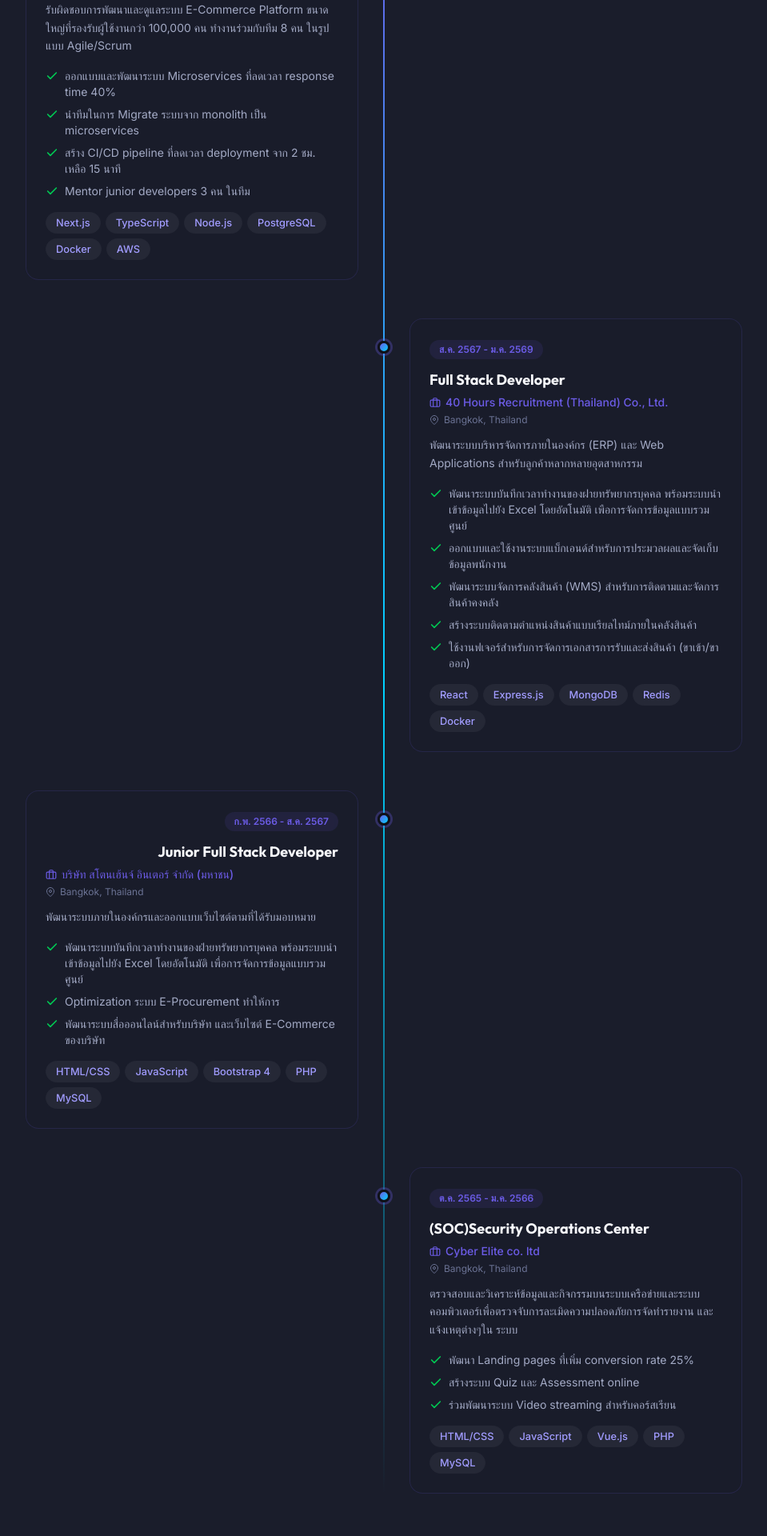
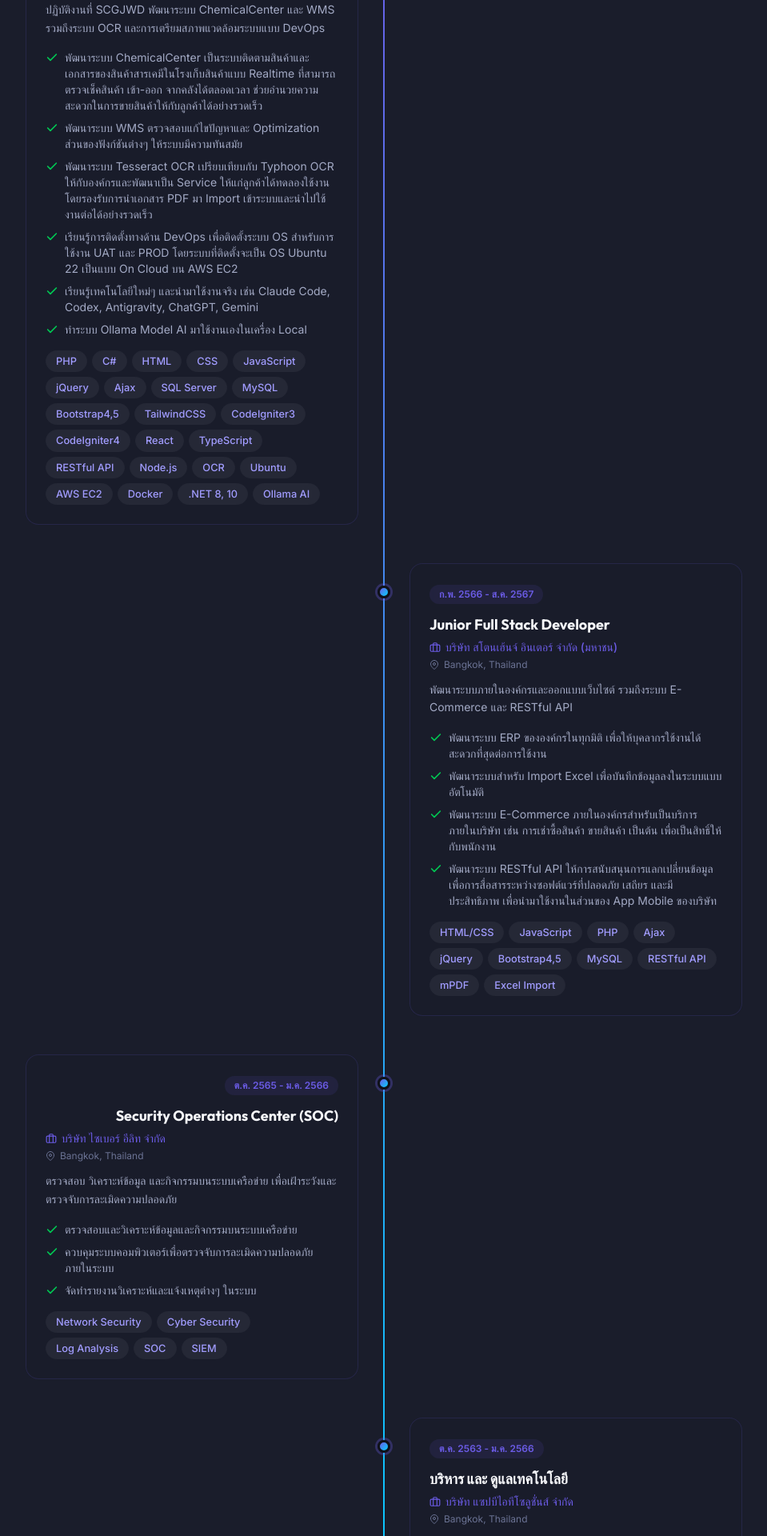
Before and after one commit to scorepionkille/scorepionkille.github.io, a Next.js app: page / in a window 1280 px wide. Shown: the part 2740-4660 px from the top of the page at 80% size, without its empty margins (160-1119 px from the left). Built offline with nearby package versions, Linux system fonts and the light colour scheme.

Commit message:
feat: initialize data configuration module for profile management

```diff
--- a/src/data/data.ts
+++ b/src/data/data.ts
@@ -86,8 +86,8 @@ export const personalInfo: PersonalInfo = {
   phone: "+66 65-968-3538",
   location: "Bangkok, Thailand",
   bio: "Full Stack Developer ประสบการณ์กว่า 3+ ปี มีความเชี่ยวชาญด้านการพัฒนา Web Application ชอบเรียนรู้เทคโนโลยีใหม่ๆ และแก้ปัญหาที่ซับซ้อน เน้นการเขียนโค้ดที่สะอาด มีประสิทธิภาพ และ maintainable พร้อมทำงานร่วมกับทีมเพื่อสร้างสรรค์ผลิตภัณฑ์ที่มีคุณภาพ และมีประสบการณ์ด้าน IT support ทั้งหมด 5 ปี",
-  avatarUrl: "/my-profile.jpg",
-  resumeUrl: "/CV_Adisorn_Wongtip.pdf",
+  avatarUrl: "my-profile.jpg",
+  resumeUrl: "CV_Adisorn_Wongtip.pdf",
   socials: [
     { name: "GitHub", url: "https://github.com/adisornwongtip", icon: "github" },
     { name: "LinkedIn", url: "https://www.linkedin.com/in/adisornwongtip/", icon: "linkedin" },
@@ -104,68 +104,132 @@ export const personalInfo: PersonalInfo = {
 export const experiences: Experience[] = [
   {
     id: 1,
-    company: "Caninnovation Co., Ltd.",
-    role: "Full Stack Developer",
-    period: "ม.ค. 2569 - ปัจจุบัน",
+    company: "บริษัท จัดหางาน 40 อาวเออร์ส (ประเทศไทย) จำกัด",
+    role: "Full Stack Developer (ปฏิบัติงานที่ SCGJWD)",
+    period: "ส.ค. 2567 - ปัจจุบัน",
     location: "Bangkok, Thailand",
-    description:
-      "รับผิดชอบการพัฒนาและดูแลระบบ E-Commerce Platform ขนาดใหญ่ที่รองรับผู้ใช้งานกว่า 100,000 คน \n" +
-      "ทำงานร่วมกับทีม 8 คน ในรูปแบบ Agile/Scrum",
+    description: "ปฏิบัติงานที่ SCGJWD พัฒนาระบบ ChemicalCenter และ WMS รวมถึงระบบ OCR และการเตรียมสภาพแวดล้อมระบบแบบ DevOps",
     achievements: [
-      "ออกแบบและพัฒนาระบบ Microservices ที่ลดเวลา response time 40%",
-      "นำทีมในการ Migrate ระบบจาก monolith เป็น microservices",
-      "สร้าง CI/CD pipeline ที่ลดเวลา deployment จาก 2 ชม. เหลือ 15 นาที",
-      "Mentor junior developers 3 คน ในทีม",
+      "พัฒนาระบบ ChemicalCenter เป็นระบบติดตามสินค้าและเอกสารของสินค้าสารเคมีในโรงเก็บสินค้าแบบ Realtime ที่สามารถตรวจเช็คสินค้า เข้า-ออก จากคลังได้ตลอดเวลา ช่วยอำนวยความสะดวกในการขายสินค้าให้กับลูกค้าได้อย่างรวดเร็ว",
+      "พัฒนาระบบ WMS ตรวจสอบแก้ไขปัญหาและ Optimization ส่วนของฟังก์ชันต่างๆ ให้ระบบมีความทันสมัย",
+      "พัฒนาระบบ Tesseract OCR เปรียบเทียบกับ Typhoon OCR ให้กับองค์กรและพัฒนาเป็น Service ให้แก่ลูกค้าได้ทดลองใช้งาน โดยรองรับการนำเอกสาร PDF มา Import เข้าระบบและนำไปใช้งานต่อได้อย่างรวดเร็ว",
+      "เรียนรู้การติดตั้งทางด้าน DevOps เพื่อติดตั้งระบบ OS สำหรับการใช้งาน UAT และ PROD โดยระบบที่ติดตั้งจะเป็น OS Ubuntu 22 เป็นแบบ On Cloud บน AWS EC2",
+      "เรียนรู้เทคโนโลยีใหม่ๆ และนำมาใช้งานจริง เช่น Claude Code, Codex, Antigravity, ChatGPT, Gemini",
+      "ทำระบบ Ollama Model AI มาใช้งานเองในเครื่อง Local"
     ],
-    techStack: ["Next.js", "TypeScript", "Node.js", "PostgreSQL", "Docker", "AWS"],
+    techStack: ["PHP", "C#",
+      "HTML", "CSS", "JavaScript", "jQuery", "Ajax",
+      "SQL Server", "MySQL", "Bootstrap4,5", "TailwindCSS", "CodeIgniter3", "CodeIgniter4",
+      "React", "TypeScript", "RESTful API", "Node.js", "OCR", "Ubuntu", "AWS EC2", "Docker", ".NET 8, 10",
+      "Ollama AI"]
   },
   {
     id: 2,
-    company: "40 Hours Recruitment (Thailand) Co., Ltd.",
-    role: "Full Stack Developer",
-    period: "ส.ค. 2567 - ม.ค. 2569",
-    location: "Bangkok, Thailand",
-    description:
-      "พัฒนาระบบบริหารจัดการภายในองค์กร (ERP) และ Web Applications สำหรับลูกค้าหลากหลายอุตสาหกรรม",
-    achievements: [
-      "พัฒนาระบบบันทึกเวลาทํางานของฝายทรัพยากรบุคคล พร้อมระบบนําเข้าข้อมูลไปยัง Excel โดยอัตโนมัติ เพือการจัดการข้อมูลแบบรวมศูนย์",
-      "ออกแบบและใช้งานระบบแบ็กเอนด์สําหรับการประมวลผลและจัดเก็บข้อมูลพนักงาน",
-      "พัฒนาระบบจัดการคลังสินค้า (WMS) สําหรับการติดตามและจัดการสินค้าคงคลัง",
-      "สร้างระบบติดตามตําแหน่งสินค้าแบบเรียลไทม์ภายในคลังสินค้า",
-      "ใช้งานฟเจอร์สําหรับการจัดการเอกสารการรับและส่งสินค้า (ขาเข้า/ขาออก)",
-    ],
-    techStack: ["React", "Express.js", "MongoDB", "Redis", "Docker"],
-  },
-  {
-    id: 3,
     company: "บริษัท สโตนเฮ้นจ์ อินเตอร์ จำกัด (มหาชน)",
     role: "Junior Full Stack Developer",
     period: "ก.พ. 2566 - ส.ค. 2567",
     location: "Bangkok, Thailand",
-    description:
-      "พัฒนาระบบภายในองค์กรและออกแบบเว็บไซต์ตามที่ได้รับมอบหมาย",
+    description: "พัฒนาระบบภายในองค์กรและออกแบบเว็บไซต์ รวมถึงระบบ E-Commerce และ RESTful API",
     achievements: [
-      "พัฒนาระบบบันทึกเวลาทำงานของฝ่ายทรัพยากรบุคคล พร้อมระบบนำเข้าข้อมูลไปยัง Excel โดยอัตโนมัติ เพื่อการจัดการข้อมูลแบบรวมศูนย์",
-      "Optimization ระบบ E-Procurement ทำให้การ",
-      "พัฒนาระบบสื่อออนไลน์สำหรับบริษัท และเว็บไซต์ E-Commerce ของบริษัท",
+      "พัฒนาระบบ ERP ขององค์กรในทุกมิติ เพื่อให้บุคลากรใช้งานได้สะดวกที่สุดต่อการใช้งาน",
+      "พัฒนาระบบสำหรับ Import Excel เพื่อบันทึกข้อมูลลงในระบบแบบอัตโนมัติ",
+      "พัฒนาระบบ E-Commerce ภายในองค์กรสำหรับเป็นบริการภายในบริษัท เช่น การเช่าซื้อสินค้า ขายสินค้า เป็นต้น เพื่อเป็นสิทธิ์ให้กับพนักงาน",
+      "พัฒนาระบบ RESTful API ให้การสนับสนุนการแลกเปลี่ยนข้อมูล เพื่อการสื่อสารระหว่างซอฟต์แวร์ที่ปลอดภัย เสถียร และมีประสิทธิภาพ เพื่อนำมาใช้งานในส่วนของ App Mobile ของบริษัท"
     ],
-    techStack: ["HTML/CSS", "JavaScript", "Bootstrap 4", "PHP", "MySQL"],
+    techStack: ["HTML/CSS", "JavaScript", "PHP", "Ajax", "jQuery", "Bootstrap4,5", "MySQL", "RESTful API", "mPDF", "Excel Import"]
+  },
+  {
+    id: 3,
+    company: "บริษัท ไซเบอร์ อีลิท จำกัด",
+    role: "Security Operations Center (SOC)",
+    period: "ต.ค. 2565 - ม.ค. 2566",
+    location: "Bangkok, Thailand",
+    description: "ตรวจสอบ วิเคราะห์ข้อมูล และกิจกรรมบนระบบเครือข่าย เพื่อเฝ้าระวังและตรวจจับการละเมิดความปลอดภัย",
+    achievements: [
+      "ตรวจสอบและวิเคราะห์ข้อมูลและกิจกรรมบนระบบเครือข่าย",
+      "ควบคุมระบบคอมพิวเตอร์เพื่อตรวจจับการละเมิดความปลอดภัยภายในระบบ",
+      "จัดทำรายงานวิเคราะห์และแจ้งเหตุต่างๆ ในระบบ"
+    ],
+    techStack: ["Network Security", "Cyber Security", "Log Analysis", "SOC", "SIEM"]
   },
   {
     id: 4,
-    company: "Cyber Elite co. ltd",
-    role: "(SOC)Security Operations Center",
-    period: "ต.ค. 2565 - ม.ค. 2566",
+    company: "บริษัท แซปบีไอทีโซลูชั่นส์ จำกัด",
+    role: "บริหาร และ ดูแลเทคโนโลยี",
+    period: "ต.ค. 2563 - ม.ค. 2566",
     location: "Bangkok, Thailand",
-    description:
-      "ตรวจสอบและวิเคราะห์ข้อมูลและกิจกรรมบนระบบเครือข่ายและระบบคอมพิวเตอร์เพื่อตรวจจับการละเมิดความปลอดภัยการจัดทํารายงาน และแจ้งเหตุต่างๆใน ระบบ",
+    description: "บริหารจัดการด้านเทคโนโลยีและการติดตั้งอุปกรณ์อิเล็กทรอนิกส์และจอ LED ให้กับภาครัฐและเอกชน",
     achievements: [
-      "พัฒนา Landing pages ที่เพิ่ม conversion rate 25%",
-      "สร้างระบบ Quiz และ Assessment online",
-      "ร่วมพัฒนาระบบ Video streaming สำหรับคอร์สเรียน",
+      "ดำเนินกิจการค้า นำเข้า ส่งออก ซื้อ จำหน่าย ให้บริการติดตั้ง ซ่อมบำรุง ป้ายโฆษณาอิเล็กทรอนิกส์ โดยเน้นการซ่อมบำรุงจอ LED เป็นหลัก",
+      "บริหารบุคลากร จัดสรรงบประมาณ และตรวจเช็คบัญชีของทีม",
+      "พัฒนาระบบคลังสินค้าภายในระบบบริษัท"
     ],
-    techStack: ["HTML/CSS", "JavaScript", "Vue.js", "PHP", "MySQL"],
+    techStack: ["LED Display", "IT Management", "Inventory Management", "Budgeting"]
   },
+  {
+    id: 5,
+    company: "บริษัท ชอปปิ้งพีซี ดอทเน็ต จำกัด",
+    role: "IT Support",
+    period: "ก.พ. 2561 - ก.ย. 2563",
+    location: "Bangkok, Thailand",
+    description: "ให้บริการซัพพอร์ตระบบไอที ดูแลรักษาฮาร์ดแวร์ ซอฟต์แวร์ และระบบเครือข่ายสำหรับพนักงานและลูกค้า",
+    achievements: [
+      "ตรวจสอบอาการเสียของอุปกรณ์อิเล็กทรอนิกส์ต่างๆ เช่น Computer, Notebook, เครื่อง Server, จอ LED ขนาดใหญ่-ขนาดเล็ก, ป้าย LED ไฟวิ่ง, TV Wall และอุปกรณ์ภายในองค์กร",
+      "ลง Software ต่างๆ ให้กับลูกค้า เช่น ลง Windows 7, 8, 10 32/64bit, Driver, Photoshop, Microsoft Office และอื่นๆ ตามที่ได้รับมอบหมาย",
+      "แก้ไขปัญหาและดูแลอุปกรณ์ภายในองค์กร เช่น Computer, Printer, ระบบ LAN และแก้ไขระบบ Network เบื้องต้น",
+      "แจ้งสั่งซื้ออุปกรณ์หรือเปลี่ยนชิ้นส่วนอุปกรณ์ที่ได้รับมอบหมาย",
+      "ให้บริการลูกค้านอกสถานที่ (On-site Service) หรือช่วยเหลือระยะไกลผ่าน TeamViewer"
+    ],
+    techStack: ["Windows OS", "Hardware Troubleshooting", "Network Maintenance", "On-site Service", "TeamViewer"]
+  },
+  {
+    id: 6,
+    company: "บริษัท เอเธนส์ คอมมิวนิเคชั่น จำกัด",
+    role: "IT Support",
+    period: "ก.พ. 2559 - ม.ค. 2561",
+    location: "Bangkok, Thailand",
+    description: "ดูแลบำรุงรักษาคอมพิวเตอร์และระบบไอที พร้อมให้บริการซัพพอร์ตและแก้ไขปัญหาระบบเครือข่าย",
+    achievements: [
+      "ตรวจสอบอาการเสียของอุปกรณ์อิเล็กทรอนิกส์ต่างๆ เช่น Computer, Notebook, เครื่อง Server, TV Wall และอุปกรณ์ภายในองค์กร",
+      "ลง Software ต่างๆ ให้กับลูกค้า เช่น ลง Windows 7, 8, 10 32/64bit, Driver, Photoshop, Microsoft Office และอื่นๆ ตามที่ได้รับมอบหมาย",
+      "แก้ไขปัญหาและดูแลอุปกรณ์ภายในองค์กร เช่น Computer, Printer, ระบบ LAN และแก้ไขระบบ Network เบื้องต้น",
+      "แจ้งสั่งซื้ออุปกรณ์หรือเปลี่ยนชิ้นส่วนอุปกรณ์ที่ได้รับมอบหมาย",
+      "ให้บริการลูกค้านอกสถานที่ (On-site Service) หรือช่วยเหลือระยะไกลผ่าน TeamViewer"
+    ],
+    techStack: ["Windows OS", "Hardware Maintenance", "Network Troubleshooting", "On-site Service", "TeamViewer"]
+  },
+  {
+    id: 7,
+    company: "บริษัท พรีโม ฟู้ด แอนด์ เบฟเวอเรจ จำกัด",
+    role: "Barista",
+    period: "ม.ค. 2558 - ม.ค. 2559",
+    location: "Bangkok, Thailand",
+    description: "ดูแลบริการลูกค้า บริหารสต๊อกสินค้า และการสรุปยอดขายรายงานประจำวัน",
+    achievements: [
+      "ต้อนรับและให้บริการลูกค้าในการเตรียมเครื่องดื่มและอาหาร",
+      "บริหารสินค้า, การสั่งสินค้าเข้าสต๊อกสินค้า, และการส่งคืนสินค้าที่ไม่ตรงตามมาตรฐาน",
+      "ดูแลรักษาความเรียบร้อยและสะอาดเรียบร้อยภายในร้าน",
+      "จัดทำเอกสารและรายงานส่งยอดขายประจำวันเข้าบริษัท",
+      "จัดตารางเวลาทำงานและการแบ่งกะเวลาเข้า-ออกของพนักงาน"
+    ],
+    techStack: ["Customer Service", "Inventory Management", "POS Systems", "Scheduling"]
+  },
+  {
+    id: 8,
+    company: "บริษัท ดิ โอโร่ จำกัด",
+    role: "Barista",
+    period: "ม.ค. 2557 - ธ.ค. 2557",
+    location: "Bangkok, Thailand",
+    description: "ให้บริการและต้อนรับลูกค้า จัดเตรียมเครื่องดื่ม พร้อมบริหารจัดการสต๊อกและการสลับกะพนักงาน",
+    achievements: [
+      "ต้อนรับและให้บริการลูกค้าในการเตรียมเครื่องดื่มและอาหาร",
+      "บริหารสินค้า, การสั่งสินค้าเข้าสต๊อกสินค้า, และการส่งคืนสินค้าที่ไม่ตรงตามมาตรฐาน",
+      "ดูแลรักษาความเรียบร้อยและสะอาดเรียบร้อยภายในร้าน",
+      "จัดทำเอกสารและรายงานส่งยอดขายประจำวันเข้าบริษัท",
+      "จัดตารางเวลาทำงานและการแบ่งกะเวลาเข้า-ออกของพนักงาน"
+    ],
+    techStack: ["Customer Service", "Inventory Control", "POS Systems", "Daily Reporting"]
+  }
 ];
 
 export const education: Education[] = [
```
